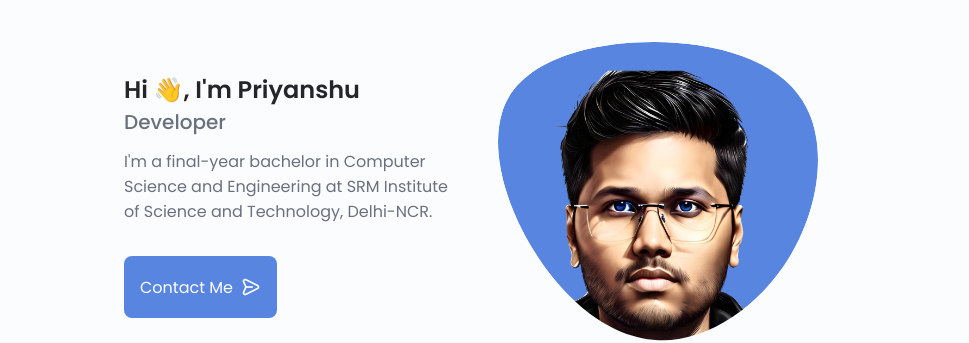
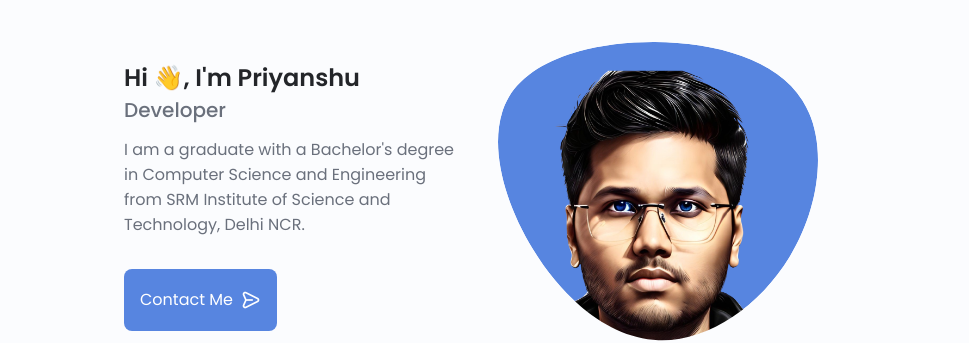
Before and after one commit to PRIYANSHU-CODES/My_Portfolio, a plain HTML site: page index.html in a window 1280 px wide. Shown: the part 142-485 px from the top of the page, 184-1153 px from the left. Drawn offline with nearby package versions, Linux system fonts and the light colour scheme.

Commit message:
updated about me

```diff
--- a/index.html
+++ b/index.html
@@ -111,7 +111,7 @@
                                 Developer
                             </h3>
                             <p class="home_description">
-                                I'm a final-year bachelor in Computer Science and Engineering at SRM Institute of Science and Technology, Delhi-NCR.
+                                I am a graduate with a Bachelor's degree in Computer Science and Engineering from SRM Institute of Science and Technology, Delhi NCR.
                             </p>
                             <a href="#contact" class="button button--flex">
                                 Contact Me<i class="uil uil-message button_icon"></i>
```
